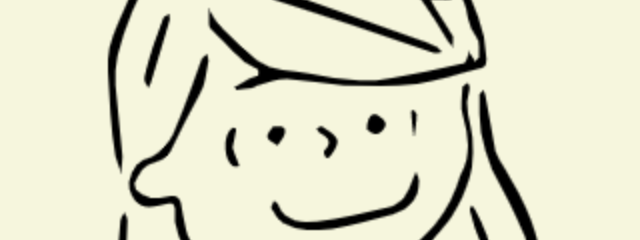
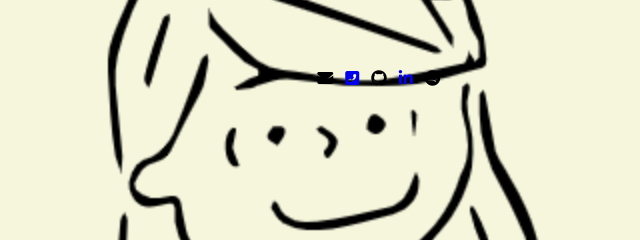
Before and after one commit to lykimchee/lykimchee.github.io, a plain HTML site: page index.html in a window 1280 px wide. Shown: the part 370-610 px from the top of the page, 342-982 px from the left. Drawn offline with Linux system fonts and the light colour scheme.

Commit message:
Update index.html

```diff
--- a/index.html
+++ b/index.html
@@ -13,6 +13,13 @@
     </div>
 
     <div>
+      <div class="fa-1x" style="position:fixed; left:51.5%; top: 55%">
+
+        <a href="mailto:lchaeryn5863@gmail.com"><i class="fas fa-envelope">&nbsp;&nbsp;</i></a>
+        <a href="tel:714-944-5322"><i class="fas fa-phone-square-alt">&nbsp;&nbsp;</i></a>
+        <a href="https://github.com/lykimchee"><i class="fab fa-github">&nbsp;&nbsp;</i></a>
+        <a href="https://www.linkedin.com/in/lynn-kim-6589b5199/"><i class="fab fa-linkedin-in">&nbsp;&nbsp;</i></a>
+        <a href="https://open.spotify.com/user/lykimchee"><i class="fab fa-spotify">&nbsp;&nbsp;</i></a>
 
     </div>
 
```
